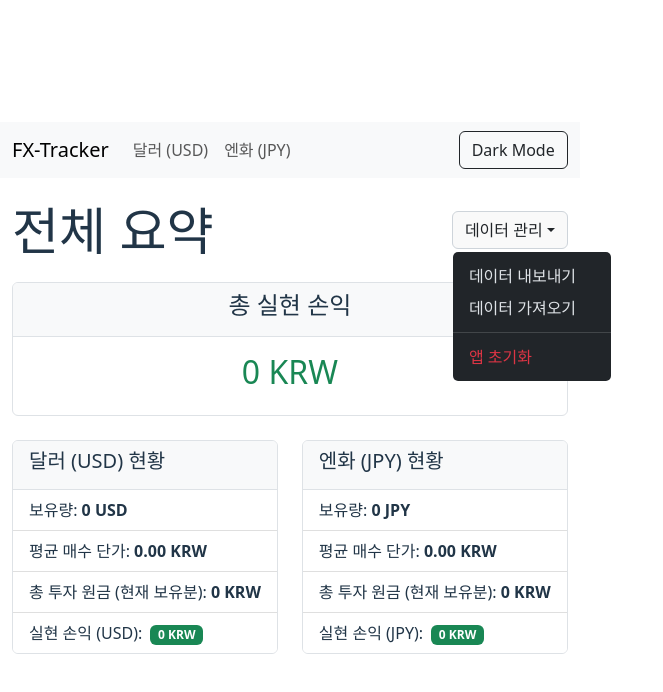
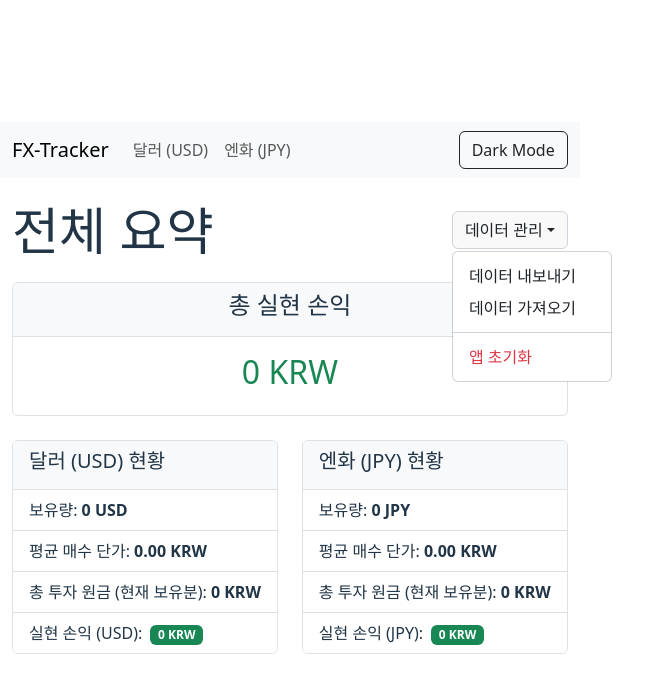
Before and after one commit to yeob77/fx-tracker, a React (Vite) app: page / in a window 1280 px wide. Both pictures are taken after a click on the button "데이터 관리". Shown: the top 692 px of the page, without its empty margins (0-663 px from the left). Built offline with nearby package versions, Linux system fonts and the light colour scheme.

Commit message:
fix(HomePage): Make dropdown theme dynamic

```diff
--- a/src/pages/HomePage.tsx
+++ b/src/pages/HomePage.tsx
@@ -1,3 +1,4 @@
+import { useTheme } from '../contexts/ThemeContext';
 import { useLocalStorage } from '../hooks/useLocalStorage';
 import { useRef } from 'react';
 import type { PurchaseLot, SaleRecord } from '../types/definitions';
@@ -28,6 +29,7 @@ ChartJS.register(
 );
 
 const HomePage = () => {
+  const { theme } = useTheme();
   const [usdLots] = useLocalStorage<PurchaseLot[]>('usdLots', []);
   const [usdSales] = useLocalStorage<SaleRecord[]>('usdSales', []);
   const [jpyLots] = useLocalStorage<PurchaseLot[]>('jpyLots', []);
@@ -233,7 +235,7 @@ const HomePage = () => {
               데이터 관리
             </Dropdown.Toggle>
 
-            <Dropdown.Menu data-bs-theme="dark">
+            <Dropdown.Menu data-bs-theme={theme}>
               <Dropdown.Item onClick={handleExportData}>데이터 내보내기</Dropdown.Item>
               <Dropdown.Item onClick={handleImportClick}>데이터 가져오기</Dropdown.Item>
               <Dropdown.Divider />
```
